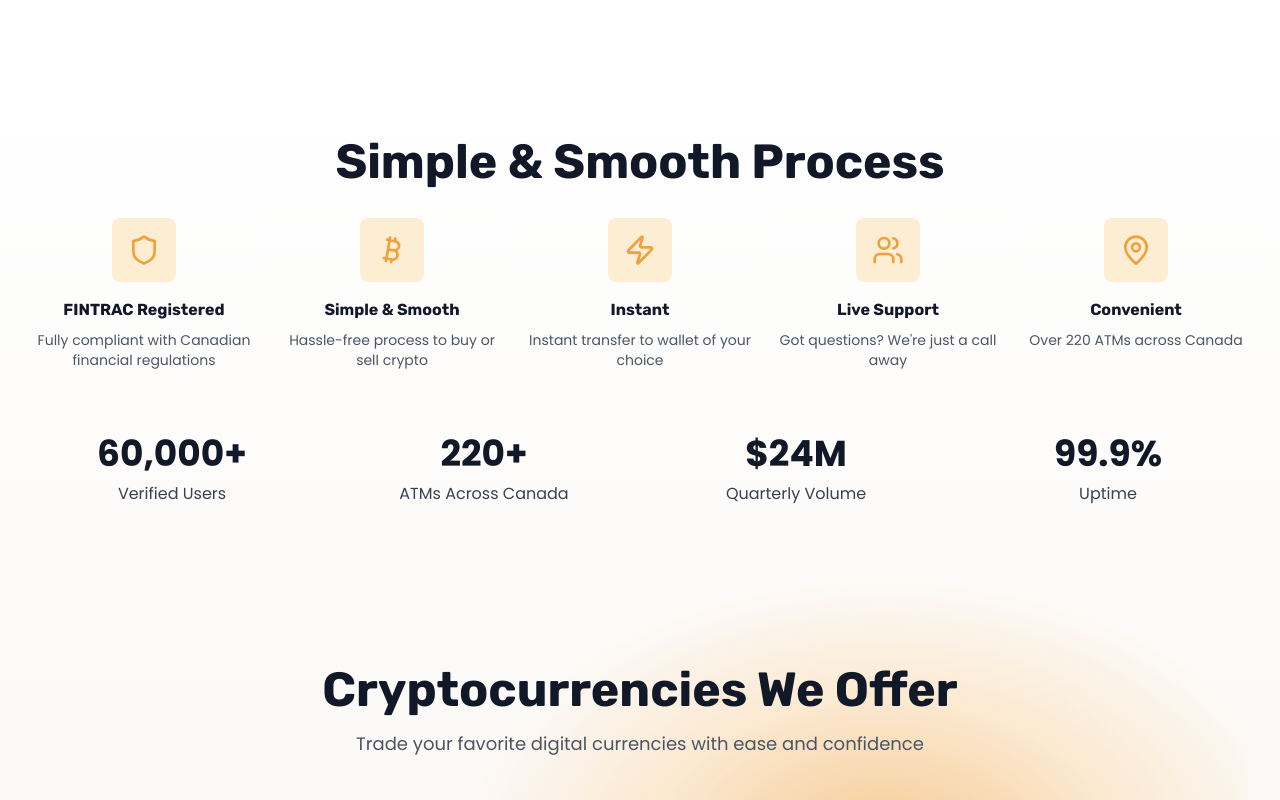
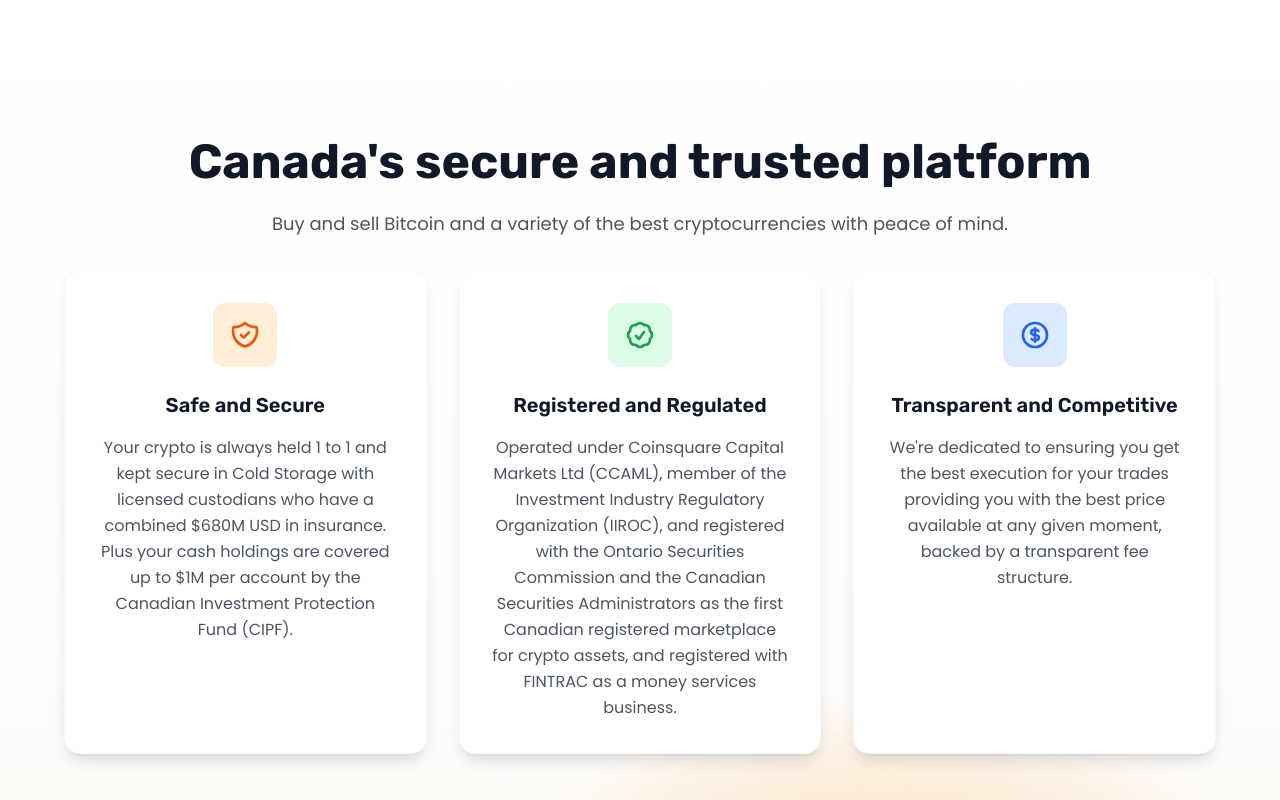
Before and after one commit to HoneyBadgerBitcoin/marketingsite-clean, an Astro site: page / in a window 1280 px wide. Shown: the part 900-1700 px from the top of the page. Built offline with nearby package versions, Linux system fonts and the light colour scheme; Astro itself is replaced by a stand-in of ours; some packages are replaced by stand-ins of ours.

Commit message:
Revamp Stats features and update homepage sections
Replaced icon components in Stats with inline SVGs and updated feature content for clarity and compliance. Improved Stats layout and animations for better user experience. Commented out TrustPlatform section on the homepage.

```diff
--- a/src/components/Stats.tsx
+++ b/src/components/Stats.tsx
@@ -1,6 +1,5 @@
 import { motion, useInView } from 'framer-motion';
 import { useRef, useEffect, useState } from 'react';
-import { Bitcoin, Shield, Zap, Users, MapPin } from 'lucide-react';
 
 const Stats = () => {
   const ref = useRef(null);
@@ -15,29 +14,28 @@
 
   const features = [
     {
-      icon: Shield,
-      title: 'FINTRAC Registered',
-      description: 'Fully compliant with Canadian financial regulations'
+      iconSvg: `<svg class="w-8 h-8 text-orange-600" fill="none" stroke="currentColor" viewBox="0 0 24 24">
+        <path stroke-linecap="round" stroke-linejoin="round" stroke-width="2" d="M9 12l2 2 4-4m5.618-4.016A11.955 11.955 0 0112 2.944a11.955 11.955 0 01-8.618 3.04A12.02 12.02 0 003 9c0 5.591 3.824 10.29 9 11.622 5.176-1.332 9-6.03 9-11.622 0-1.042-.133-2.052-.382-3.016z"/>
+      </svg>`,
+      bgColor: 'bg-orange-100',
+      title: 'Safe and Secure',
+      description: 'Your crypto is always held 1 to 1 and kept secure in Cold Storage with licensed custodians who have a combined $680M USD in insurance. Plus your cash holdings are covered up to $1M per account by the Canadian Investment Protection Fund (CIPF).'
     },
     {
-      icon: Bitcoin,
-      title: 'Simple & Smooth',
-      description: 'Hassle-free process to buy or sell crypto'
+      iconSvg: `<svg class="w-8 h-8 text-green-600" fill="none" stroke="currentColor" viewBox="0 0 24 24">
+        <path stroke-linecap="round" stroke-linejoin="round" stroke-width="2" d="M9 12.75L11.25 15 15 9.75M21 12c0 1.268-.63 2.39-1.593 3.068a3.745 3.745 0 01-1.043 3.296 3.745 3.745 0 01-3.296 1.043A3.745 3.745 0 0112 21c-1.268 0-2.39-.63-3.068-1.593a3.746 3.746 0 01-3.296-1.043 3.745 3.745 0 01-1.043-3.296A3.745 3.745 0 013 12c0-1.268.63-2.39 1.593-3.068a3.745 3.745 0 011.043-3.296 3.746 3.746 0 013.296-1.043A3.746 3.746 0 0112 3c1.268 0 2.39.63 3.068 1.593a3.746 3.746 0 013.296 1.043 3.746 3.746 0 011.043 3.296A3.745 3.745 0 0121 12z"/>
+      </svg>`,
+      bgColor: 'bg-green-100',
+      title: 'Registered and Regulated',
+      description: 'Operated under Coinsquare Capital Markets Ltd (CCAML), member of the Investment Industry Regulatory Organization (IIROC), and registered with the Ontario Securities Commission and the Canadian Securities Administrators as the first Canadian registered marketplace for crypto assets, and registered with FINTRAC as a money services business.'
     },
     {
-      icon: Zap,
-      title: 'Instant',
-      description: 'Instant transfer to wallet of your choice'
-    },
-    {
-      icon: Users,
-      title: 'Live Support',
-      description: 'Got questions? We\'re just a call away'
-    },
-    {
-      icon: MapPin,
-      title: 'Convenient',
-      description: 'Over 220 ATMs across Canada'
+      iconSvg: `<svg class="w-8 h-8 text-blue-600" fill="none" stroke="currentColor" viewBox="0 0 24 24">
+        <path stroke-linecap="round" stroke-linejoin="round" stroke-width="2" d="M12 8c-1.657 0-3 .895-3 2s1.343 2 3 2 3 .895 3 2-1.343 2-3 2m0-8c1.11 0 2.08.402 2.599 1M12 8V7m0 1v8m0 0v1m0-1c-1.11 0-2.08-.402-2.599-1M21 12a9 9 0 11-18 0 9 9 0 0118 0z"/>
+      </svg>`,
+      bgColor: 'bg-blue-100',
+      title: 'Transparent and Competitive',
+      description: "We're dedicated to ensuring you get the best execution for your trades providing you with the best price available at any given moment, backed by a transparent fee structure."
     }
   ];
 
@@ -46,23 +44,29 @@
       <div className="container-custom">
         {/* Why Us Section */}
         <div className="text-center mb-16">
-          <h2 className="text-5xl font-bold text-gray-900 mb-8">
-            Simple & Smooth Process
+          <h2 className="text-5xl font-bold text-gray-900 mb-6">
+            Canada's secure and trusted platform
           </h2>
-          <div className="grid md:grid-cols-5 gap-6 mb-16">
+          <p className="text-lg text-gray-600 max-w-3xl mx-auto mb-8">
+            Buy and sell Bitcoin and a variety of the best cryptocurrencies with peace of mind.
+          </p>
+          <div className="grid md:grid-cols-3 gap-8 mb-16 max-w-6xl mx-auto">
             {features.map((feature, index) => (
               <motion.div
                 key={feature.title}
-                initial={{ opacity: 0, y: 20 }}
-                animate={isInView ? { opacity: 1, y: 0 } : {}}
-                transition={{ duration: 0.5, delay: index * 0.1 }}
-                className="text-center"
+                initial={{ opacity: 0, x: -50 }}
+                animate={isInView ? { opacity: 1, x: 0 } : {}}
+                transition={{
+                  duration: 0.6,
+                  delay: index * 0.2,
+                  ease: "easeOut"
+                }}
+                className="bg-white rounded-2xl p-8 shadow-lg hover:shadow-xl transition-all duration-300 border border-gray-100/50 text-center group hover:-translate-y-1"
               >
-                <div className="bg-primary-100 inline-flex p-4 rounded-lg mb-4">
-                  <feature.icon className="h-8 w-8 text-primary-500" />
+                <div className={`${feature.bgColor} inline-flex p-4 rounded-xl mb-6 w-16 h-16 items-center justify-center mx-auto group-hover:scale-110 transition-transform duration-300`} dangerouslySetInnerHTML={{__html: feature.iconSvg}}>
                 </div>
-                <h4 className="font-bold text-gray-900 mb-2">{feature.title}</h4>
-                <p className="text-sm text-gray-600">{feature.description}</p>
+                <h4 className="text-xl font-semibold text-gray-900 mb-4">{feature.title}</h4>
+                <p className="text-gray-600 leading-relaxed">{feature.description}</p>
               </motion.div>
             ))}
           </div>
--- a/src/pages/index.astro
+++ b/src/pages/index.astro
@@ -51,7 +51,7 @@
         </div>
         <div class="relative z-10">
           <!-- <FundingMethods /> -->
-          <TrustPlatform />
+          <!-- <TrustPlatform /> -->
           <Support />
           <Testimonials />
           <Insights />
```
